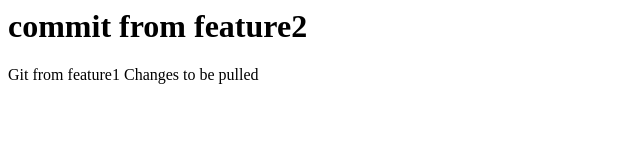
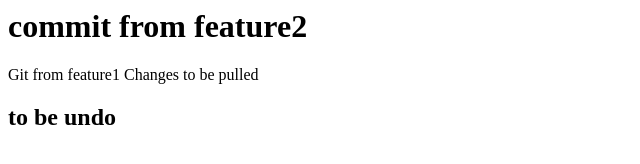
Before and after one commit to mrmoun/web-app, a plain HTML site: page index.html in a window 1280 px wide. Shown: the whole page, without its empty margins (0-640 px from the left). Drawn offline with Linux system fonts and the light colour scheme.

Commit message:
h2 added

```diff
--- a/index.html
+++ b/index.html
@@ -8,6 +8,7 @@
 
     <h1>commit from feature2</h1>
     <p>Git from feature1 Changes to be pulled</p>
+    <h2>to be undo</h2>
 
 </body>
 </html>
```
